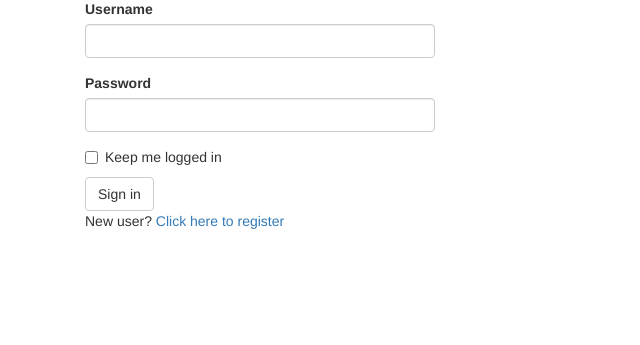
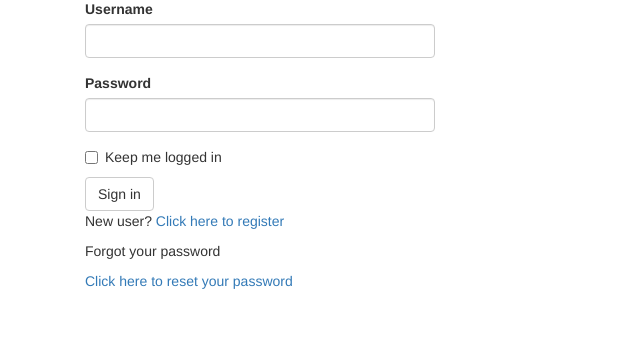
Before and after one commit to rossi1/trace, a Flask app: template app/templates/login.html in a window 1280 px wide. Shown: the part 243-588 px from the top of the page, without its empty margins (0-640 px from the left). Run offline with Flask 2, Linux system fonts and the light colour scheme; tables that the repository leaves empty hold one stand-in row (values such as "Sample post"); the template is opened without the code that fills it: values that come from a table or form of the project are taken from there, most other values are stand-ins (such as "Sample title", 1, 10 or a date in 2020); parts of the project's set-up code (start-up, migrations or seed data) failed here and were passed over; some libraries are stand-ins or nearby versions.

Commit message:
Update login.html

```diff
--- a/app/templates/login.html
+++ b/app/templates/login.html
@@ -4,11 +4,13 @@
 {% block page_content %}
     <div class="page-header">
         <h1>Login</h1></div>
-    {{ form.hidden_tag()}}
+    {{ form.csrf_token }}
     <div class="col-md-4">
         {{ wtf.quick_form(form) }}
         <p>New user?
             <a href="{{ url_for('signup') }}">Click here to register</a>
         </p>
+    <p>Forgot your password</p>
+    <a href="{{ url_for('reset') }}">Click here to reset your password</a>
     </div>
 {% endblock %}
```
